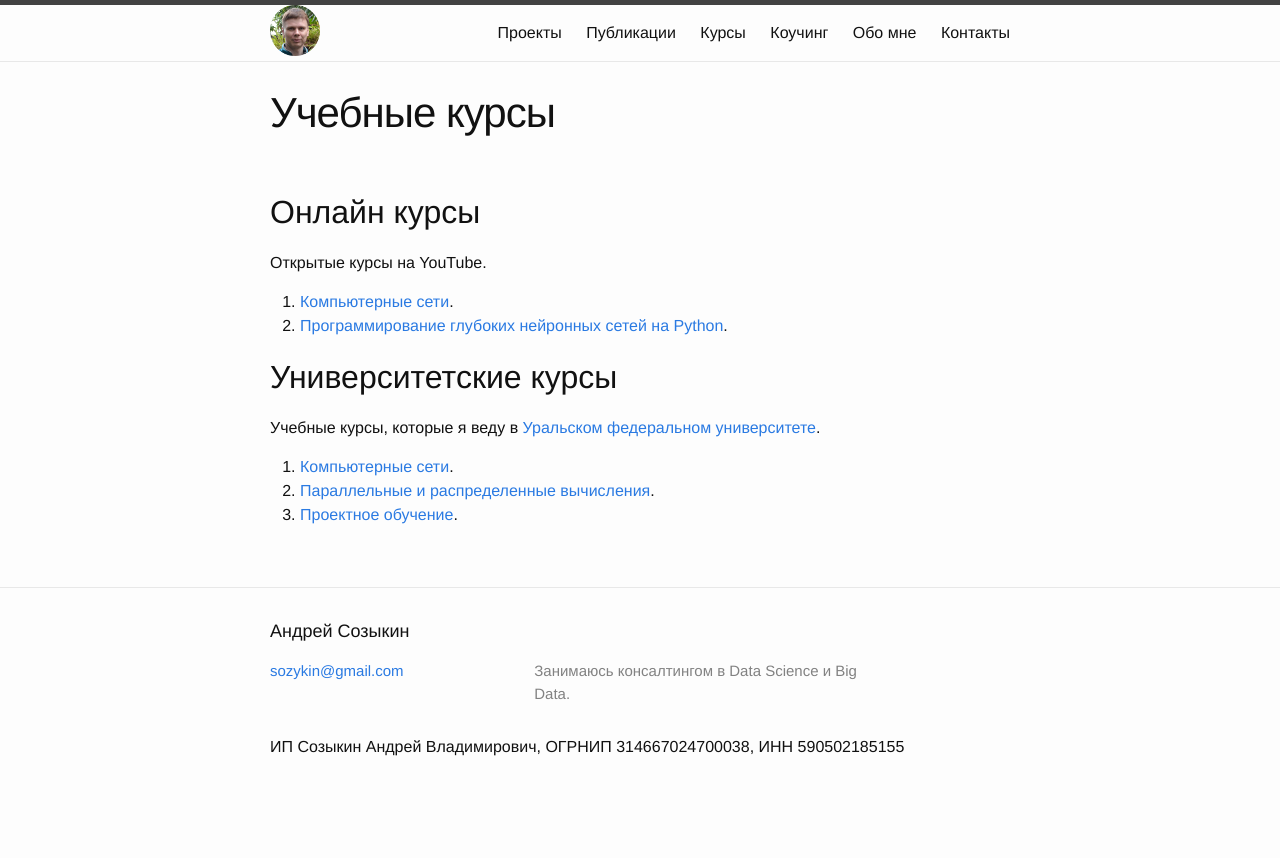
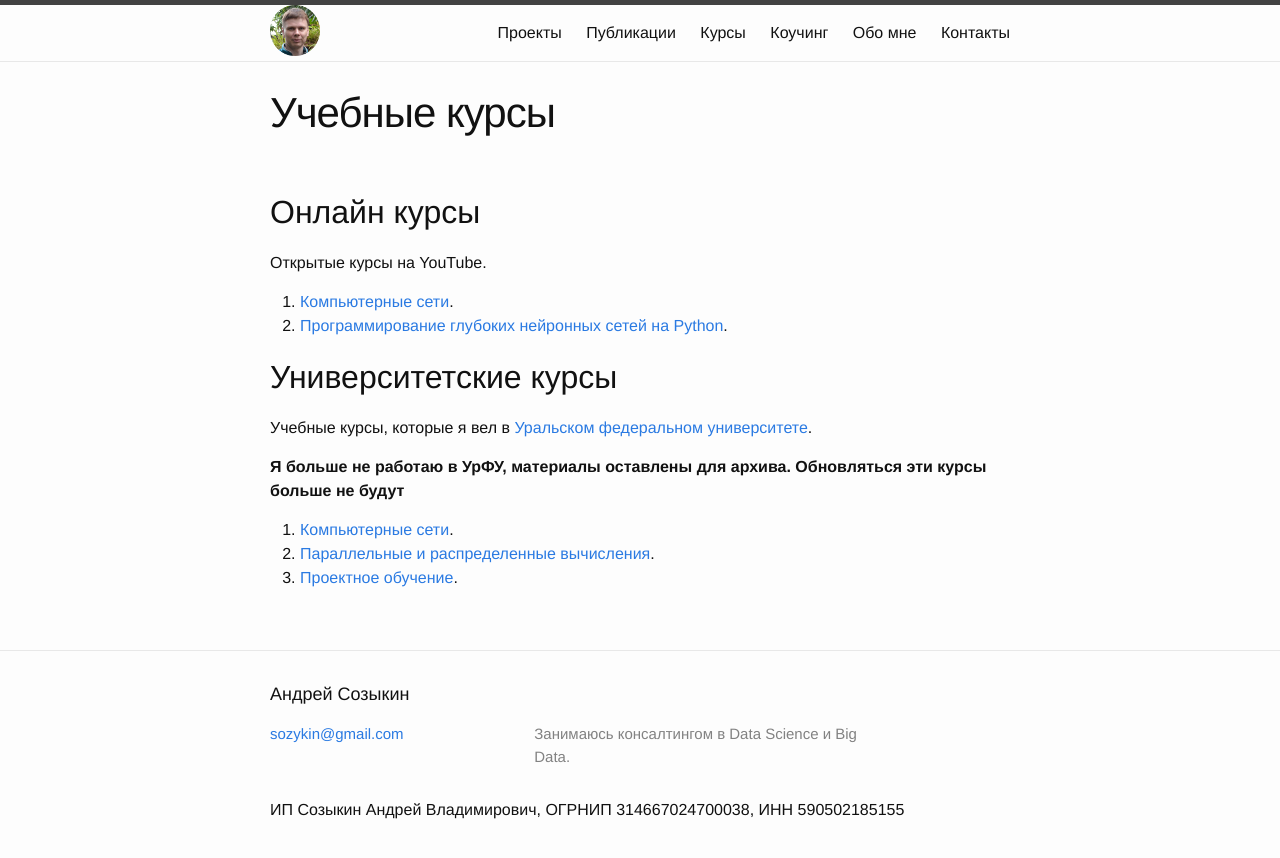
Before and after one commit to sozykin/asozykin.ru, a Jekyll site: the page built from _pages/courses.md, in a window 1280 px wide. Shown: the top 858 px of the page. Built offline with Jekyll 4.4.1, drawn with Linux system fonts in a browser that asks for light colours; comment, search, counter and statistics services are not loaded.

Commit message:
Updated course descriprion

```diff
--- a/_pages/courses.md
+++ b/_pages/courses.md
@@ -12,7 +12,9 @@ permalink: /courses/
 
 ## Университетские курсы
 
-Учебные курсы, которые я веду в [Уральском федеральном университете](http://www.urfu.ru).
+Учебные курсы, которые я вел в [Уральском федеральном университете](http://www.urfu.ru).
+
+**Я больше не работаю в УрФУ, материалы оставлены для архива. Обновляться эти курсы больше не будут**
 
 1. [Компьютерные сети](/courses/networks).
 2. [Параллельные и распределенные вычисления](/courses/pdc).
```
